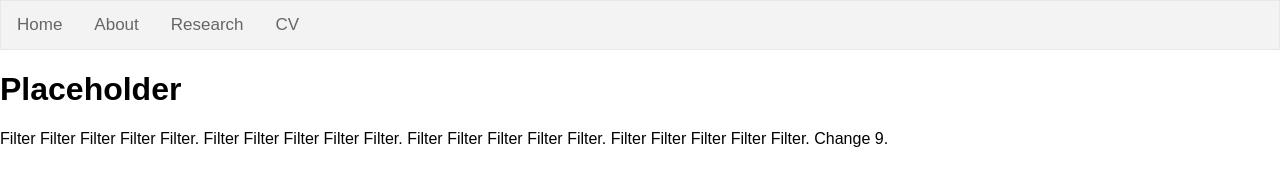
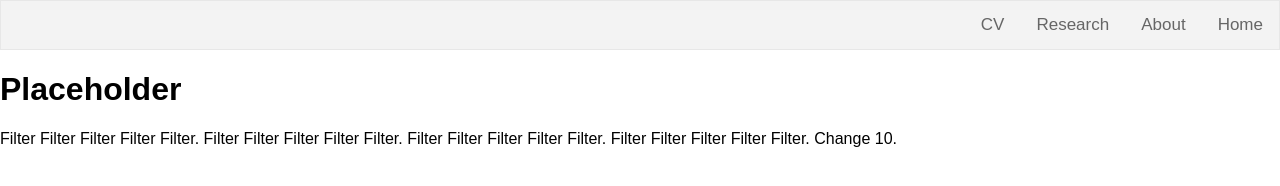
Before and after one commit to QixuanJin/QixuanJin.github.io, a plain HTML site: page index.html in a window 1280 px wide. Drawn offline with Linux system fonts and the light colour scheme.

Commit message:
functional nav bar

```diff
--- a/index.html
+++ b/index.html
@@ -24,7 +24,7 @@
               Filter Filter Filter Filter Filter. Filter Filter Filter Filter Filter.
               Filter Filter Filter Filter Filter.
               Filter Filter Filter Filter Filter.
-              Change 9.
+              Change 10.
             </p>
     		</div><!-- /.blurb -->
 		</div><!-- /.container -->
--- a/main.css
+++ b/main.css
@@ -3,15 +3,14 @@ body {
   font-family: Arial, Helvetica, sans-serif;
 }
 .topnav{
-    /*
     margin: 0;
-    padding: 0; */
+    padding: 0;
     overflow: hidden;
     background-color: #f3f3f3;
     border: 1px solid #e7e7e7;
 }
 .topnav a{
-    float: left;
+    float: right;
     color: #666;
     text-align: center;
     padding: 14px 16px;
```
